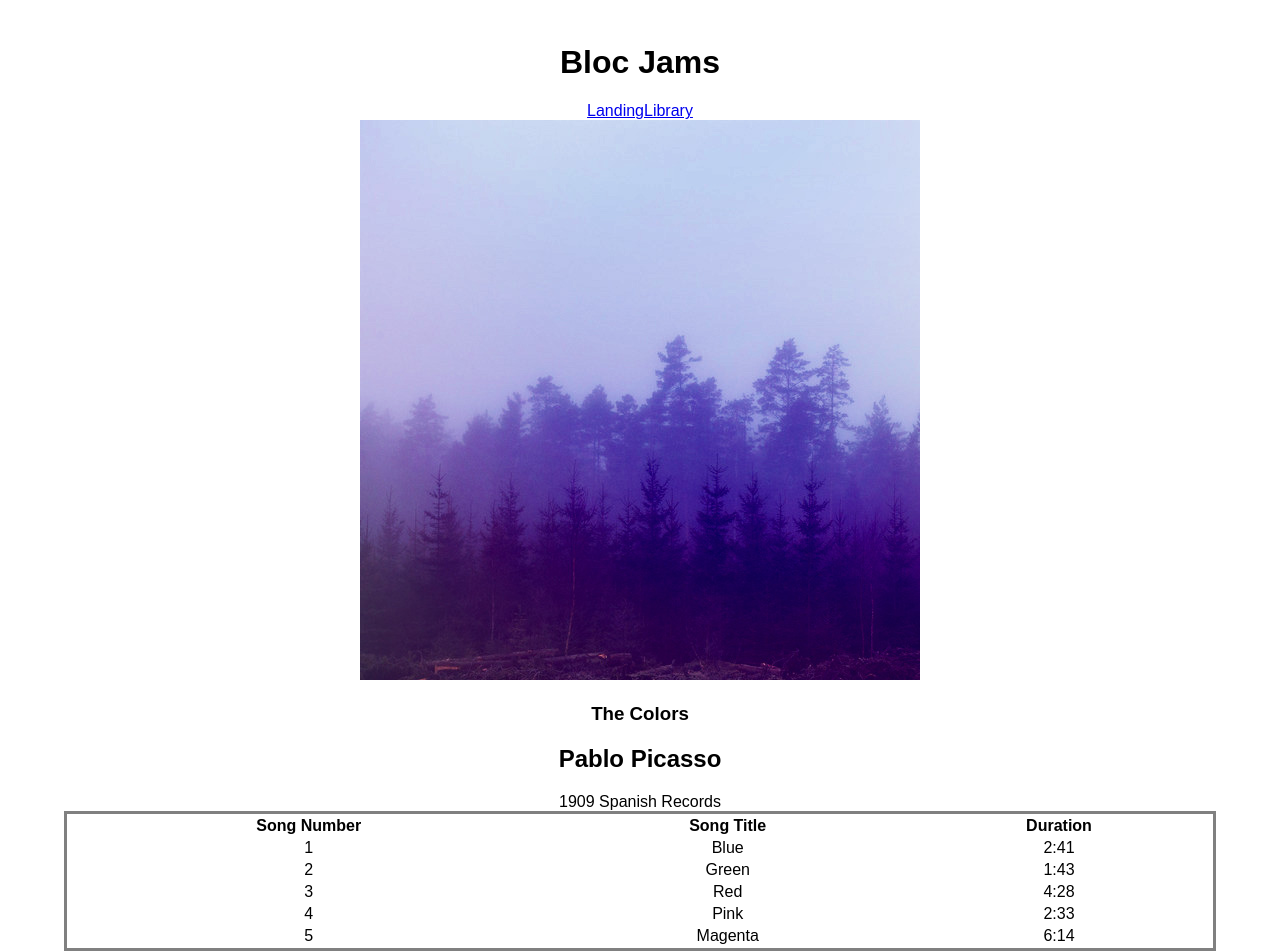
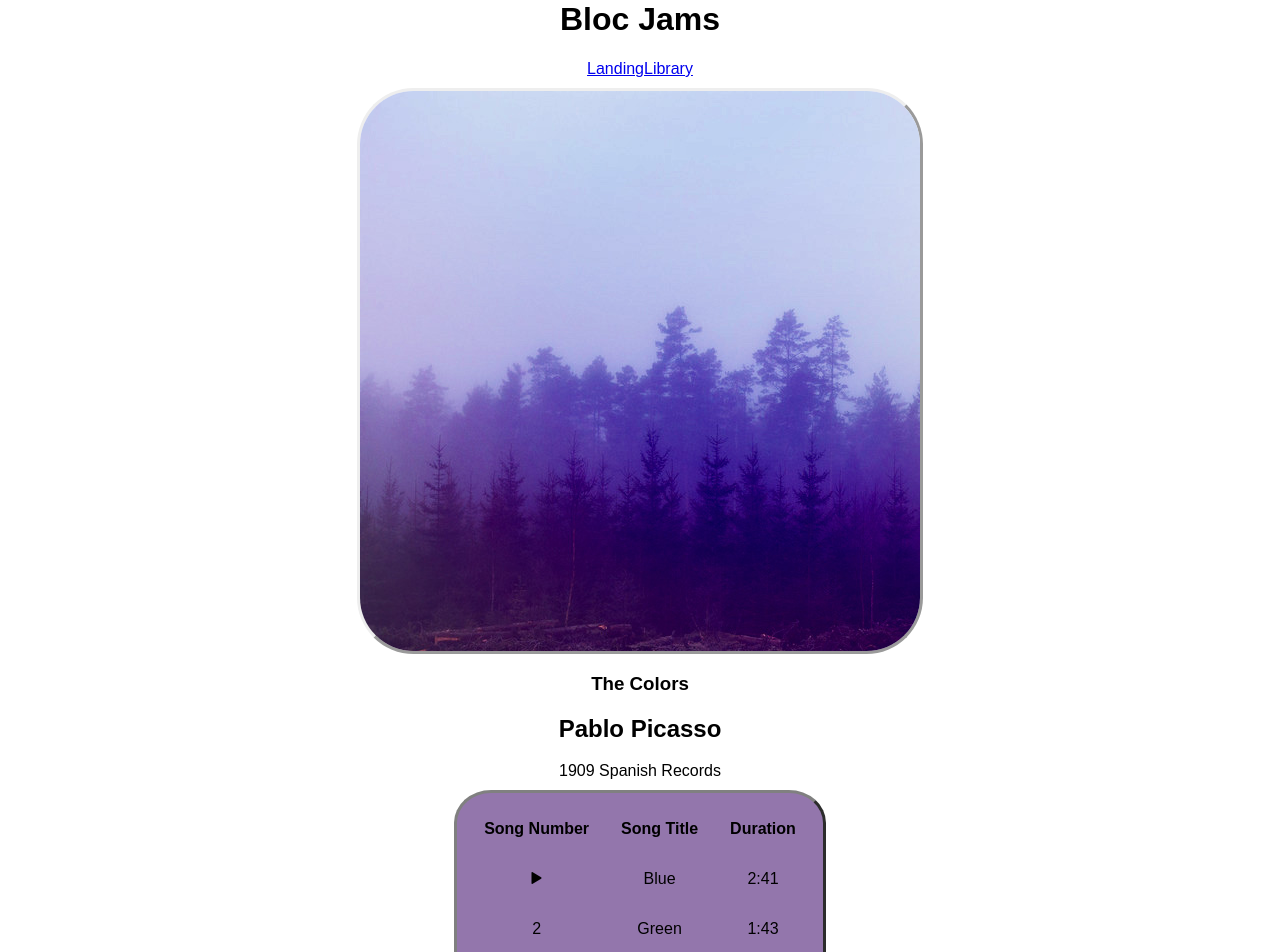
Before and after one commit to ctrachte/Music-Player-PWA, a React (Create React App) app: page /album/the-colors in a window 1280 px wide. Shown: the part 20-972 px from the top of the page. Built offline with nearby package versions, Linux system fonts and the light colour scheme.

Commit message:
1. set favicon 2. add colors to some components 3. center components and adjust size.

```diff
--- a/public/index.html
+++ b/public/index.html
@@ -3,13 +3,12 @@
   <head>
     <meta charset="utf-8">
     <meta name="viewport" content="width=device-width, initial-scale=1, shrink-to-fit=no">
-    <meta name="theme-color" content="#000000">
     <!--
       manifest.json provides metadata used when your web app is added to the
       homescreen on Android. See https://developers.google.com/web/fundamentals/engage-and-retain/web-app-manifest/
     -->
     <link rel="manifest" href="%PUBLIC_URL%/manifest.json">
-    <link rel="shortcut icon" href="%PUBLIC_URL%/favicon.ico">
+    <link rel="shortcut icon" href="%PUBLIC_URL%/bloc_jams_logo.png">
     <link rel="stylesheet" href="http://code.ionicframework.com/ionicons/2.0.1/css/ionicons.min.css">
     <!--
       Notice the use of %PUBLIC_URL% in the tags above.
--- a/src/App.css
+++ b/src/App.css
@@ -1,28 +1,26 @@
 .App {
   display: block;
   text-align: center;
-  margin:5%
 }
-
+/*
 .App-logo {
   animation: App-logo-spin infinite 20s linear;
   height: 80px;
 }
 
 .App-header {
-  background-color: #222;
+  background-color: white;
   height: 150px;
   padding: 20px;
-  color: white;
 }
 
 .App-title {
   font-size: 1.5em;
-}
-
+} */
+/*
 .App-intro {
   font-size: large;
-}
+} */
 
 @keyframes App-logo-spin {
   from { transform: rotate(0deg); }
@@ -30,14 +28,35 @@
 }
 
 table {
-  width:100%;
-  border-style: solid;
+  display: inline-table;
+  border-style: outset;
+  border-radius: 10%
 }
 
-/* tr:hover {
-  background-color: #70ff70;
-} */
+img {
+  border-style: outset;
+  border-radius: 10%;
+}
 
+th, td {
+    padding: 15px;
+    text-align: center;
+}
+
+.album {
+  border-radius: 5%;
+}
+
+.song:hover {
+  background-color: #555100;
+  border-style: dashed;
+  border-radius: 10%;
+}
+
+#song-list {
+  padding:10px;
+  margin:10px;
+}
 
 .total-time {
   padding:5px;
@@ -46,23 +65,35 @@ table {
   padding: 5px;
 }
 .player-bar {
-  border-radius: 20%;
-  justify-content: center;
+  border-radius: 10%;
   max-width: 30%;
   margin:1%;
   padding:1%;
   border-style: outset;
 }
-/* As hex codes */
 
-.color-primary-0 { color: #522B72 }	/* Main Primary color */
-.color-primary-1 { color: #9376AC }
-.color-primary-2 { color: #704C8F }
-.color-primary-3 { color: #371356 }
-.color-primary-4 { color: #210439 }
+.center {
+    margin: auto;
+    width: 50%;
+    border: 3px;
+    padding: 10px;
+}
 
-.color-complement-0 { color: #AAA539 }	/* Main Complement color */
-.color-complement-1 { color: #FFFBAA }
-.color-complement-2 { color: #D4D06A }
-.color-complement-3 { color: #807B15 }
-.color-complement-4 { color: #555100 }
+img {
+    display: block;
+    margin-left: auto;
+    margin-right: auto;
+}
+
+/* color palette: */
+.color-primary-0 { background-color: #522B72 }	/* Main Primary color */
+.color-primary-1 { background-color: #9376AC }
+.color-primary-2 { background-color: #704C8F }
+.color-primary-3 { background-color: #371356 }
+.color-primary-4 { background-color: #210439 }
+
+.color-complement-0 { background-color: #AAA539 }	/* Main Complement color */
+.color-complement-1 { background-color: #FFFBAA }
+.color-complement-2 { background-color: #D4D06A }
+.color-complement-3 { background-color: #807B15 }
+.color-complement-4 { background-color: #555100 }
--- a/src/components/Album.js
+++ b/src/components/Album.js
@@ -112,7 +112,9 @@ class Album extends Component {
 
   changeIcon (index) {
     if (this.state.isPlaying && this.state.album.songs[index]===this.state.currentSong) {
-      return <span class="ion-pause"></span>;
+      return <span className="ion-pause"></span>;
+    } else if (!this.state.isPlaying && this.state.album.songs[index]===this.state.currentSong) {
+      return <span className="ion-play"></span>;
     } else if (this.state.hoverIndex===index) {
       return <span className="ion-play"></span>;
     } else {
@@ -122,7 +124,7 @@ class Album extends Component {
 
   render() {
     return (
-      <section className="album">
+      <section className="album center">
         <section id="album-info">
           <img id="album-cover-art" src={this.state.album.albumCover} alt="album art" />
           <div className="album-details">
@@ -131,7 +133,7 @@ class Album extends Component {
             <div id="release-info">{this.state.album.releaseInfo}</div>
           </div>
         </section>
-          <table id="song-list">
+          <table id="song-list" className="color-primary-1">
             <colgroup>
               <col id="song-number-column" />
               <col id="song-title-column" />
--- a/src/components/PlayerBar.js
+++ b/src/components/PlayerBar.js
@@ -3,8 +3,8 @@ import React, { Component } from 'react';
 class PlayerBar extends Component {
   render() {
     return (
-      <section className="player-bar">
-        <h1>{this.props.isPlaying ? ("Now Playing: " + "'" + this.props.songTitle + "'") : "Choose a Jam!"}</h1>
+      <section className="player-bar color-primary-1 center">
+        <h1>{this.props.isPlaying ? ("Now Playing: " + "'" + this.props.songTitle + "'") : "Choose a Song!"}</h1>
         <section id="buttons">
           <button id="previous" onClick={this.props.handlePrevClick}>
             <span className="ion-skip-backward"></span>
```
Also changed, not shown: public/bloc_jams_logo.png (renamed from public/assets/images/bloc_jams_logo.png), public/manifest.json.
